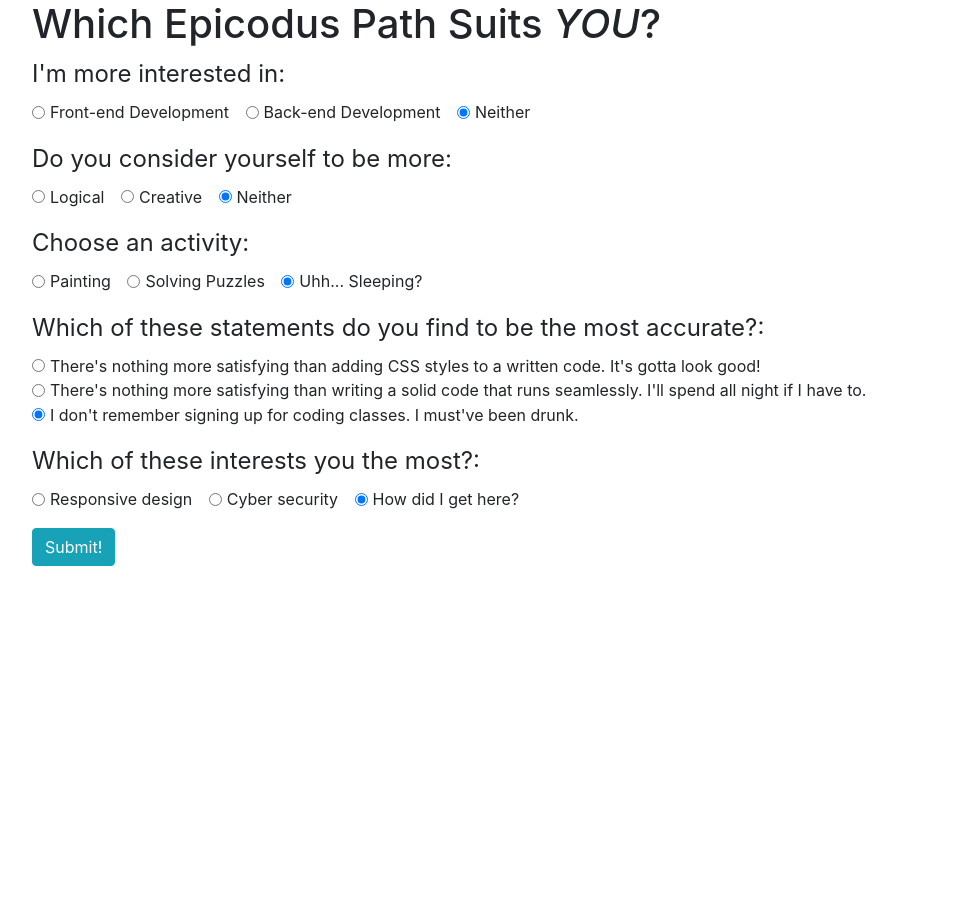
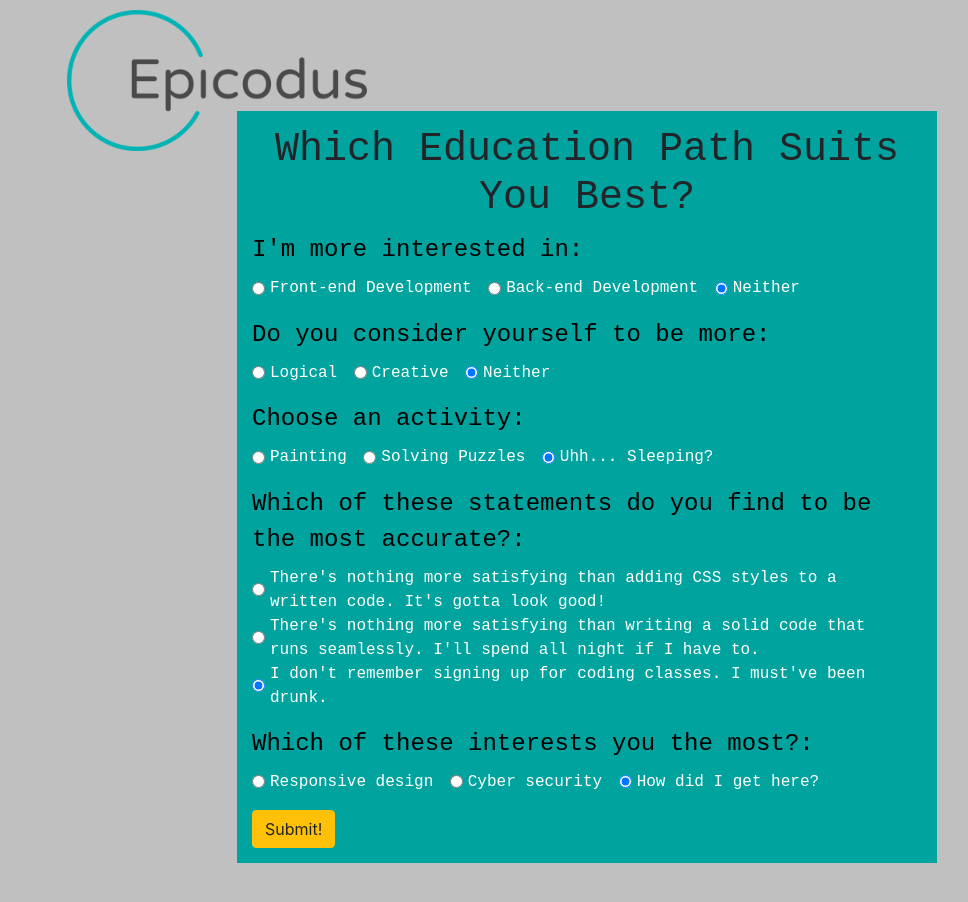
Before and after one commit to kelseyguerra/Trackerproject, a plain HTML site: page index.html in a window 1280 px wide. Shown: the whole page, without its empty margins (53-1021 px from the left). Before the commit the page ends 800 px from the top, so only its background shows below. Drawn offline with Linux system fonts and the light colour scheme.

Commit message:
add css and styling

```diff
--- a/css/styles.css
+++ b/css/styles.css
@@ -1,3 +1,48 @@
 #css, #php, #dunzo {
   display: none;
+  text-align: center;
+  background-color: #00a39e;
+  max-width: 600px;
+  margin-left: auto;
+  margin-right: auto;
+  padding: 50px;
+  font-family: serif;
+  color: white;
+  font-weight: 500;
+  font-size: 25px;]
 }
+img {
+  max-width: 500px;
+  margin-bottom: 60px;
+  margin-top: 10px;
+}
+
+h1 {
+  text-align: center;
+  font-family: monospace;
+  margin-bottom: 10px;
+}
+.container {
+  margin-top: -100px;
+  background-color: #00a39e;
+  max-width: 700px;
+  margin-bottom: 120px;
+  padding: 15px;
+}
+legend {
+  font-family: monospace;
+  color: black;
+  font-weight: 500;
+}
+.form-check-label{
+  color: white;
+  font-family: monospace;
+}
+.container-header img {
+  margin-left: 120px;
+  margin-top: 10px;
+  max-width: 300px;
+}
+body {
+  background-color: silver;
+}
--- a/index.html
+++ b/index.html
@@ -11,9 +11,11 @@
 </head>
 
 <body>
+  <div class="container-header">
+  <img src="img/epicodus.png" alt="epi">
+</div>
   <div class="container">
-    <h1>Which Epicodus Path Suits <em>YOU</em>?</h1>
-
+    <h1>Which Education Path Suits You Best?</h1>
     <form id="tracker">
       <div class="form-group">
         <legend>I'm more interested in:</legend>
@@ -95,23 +97,23 @@
         </div>
       </div>
 
-      <button type="submit" class="btn btn-info">Submit!</button>
+      <button type="submit" class="btn btn-warning">Submit!</button>
     </form>
 
     <div id="output">
 
     </div>
     <div id="css">
-      <img src="img/harry.jpg" alt="css">
-      <p>Hey kid, you seem like more of a front- end, design focused kinda developer! You should research CSS and Java script where you can learn how to create interactive and responsive designs to enhance the look of your applications and webpages!</p>
+      <img src="img/css.jpg" alt="css">
+      <p>Hey kid, you seem like more of a front- end, design focused kinda developer! You should research CSS, React, and Java Script where you can learn how to create interactive and responsive designs to enhance the look of your applications and webpages!</p>
     </div>
     <div id="php">
-      <img src="img/ron.jpg" alt="php">
-      <p>Hey kid, you seem like more of a back-end, kinda developer focused on more of the logistical side of things! You should research PHP and C# where you can learn how the languages of software development and internal procedures</p>
+      <img src="img/php.jpg" alt="php">
+      <p>Hey kid, you seem like more of a back-end, kinda developer focused on more of the logistical side of things! You should research PHP, Java, and C++ where you can learn the complex languages of software development and internal processing procedures!</p>
     </div>
     <div id="dunzo">
-      <img src="img/hermoine.jpg" alt="dunzo">
-      <p>Hey kid, are you alright? I think you should maybe thing about another career path.</p>
+      <img src ="img/warning.png" alt="dunzo">
+      <p>Hey kid, are you alright?<br> I think you should maybe look into choosing another career path that suits you better. <em>However,</em> if you're still interested in learning about coding, please take a look at <a href="https://www.epicodus.com">Epicodus</a> and their hands-on learning curriculum!</p>
     </div>
 
   </div>
```
Also changed, not shown: img/code.jpg (added), img/css.jpg (added), img/epi.jpg (added), img/epicodus.png (added), img/php.jpg (added), img/warning.png (added).
